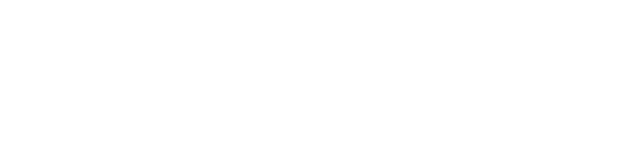
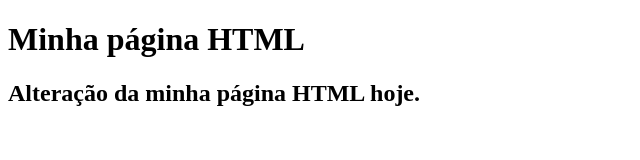
Before and after one commit to tiagofweber/gama-no-github, a plain HTML site: page index.html in a window 1280 px wide. Shown: the whole page, without its empty margins (0-640 px from the left). Drawn offline with Linux system fonts and the light colour scheme.

Commit message:
Arquivo index.html atualizado novamente

```diff
--- a/index.html
+++ b/index.html
@@ -7,6 +7,9 @@
     <title>Document</title>
 </head>
 <body>
+    <h1>Minha página HTML</h1>
+
+    <h2>Alteração da minha página HTML hoje.</h2>
 
 </body>
 </html>
```
